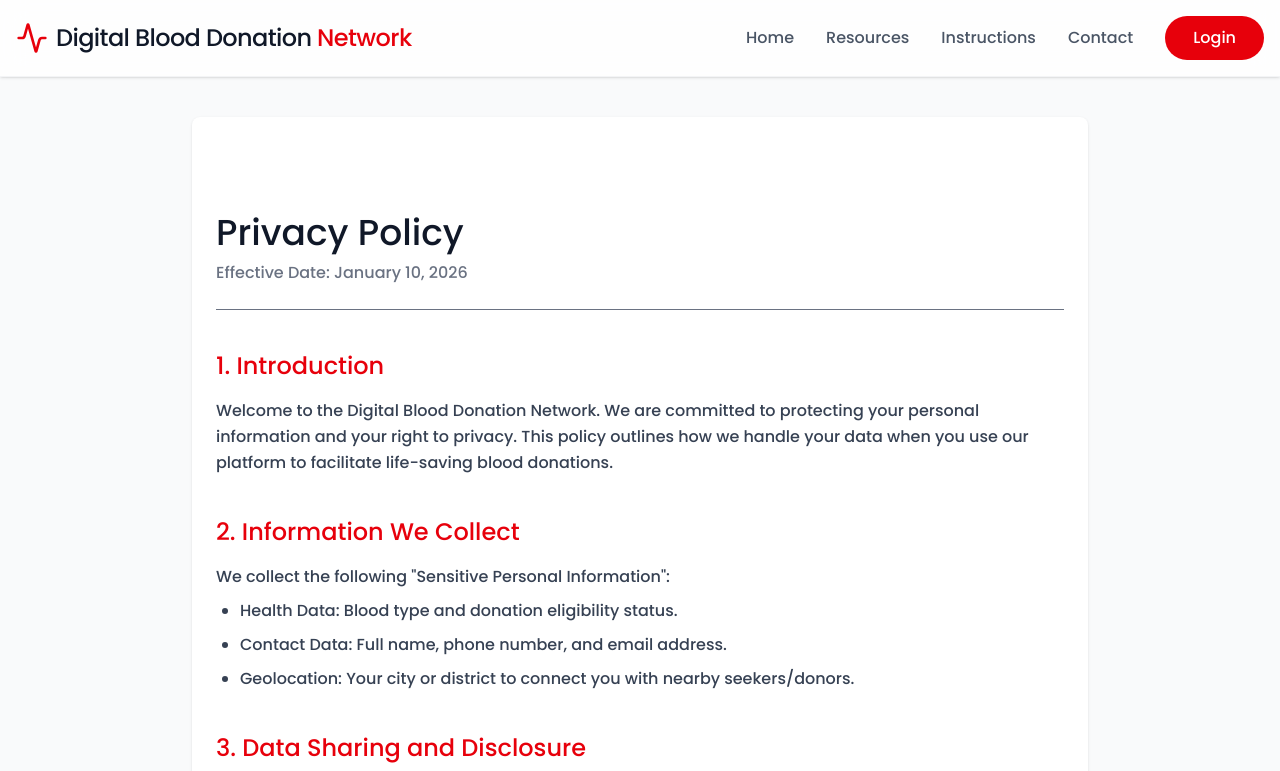
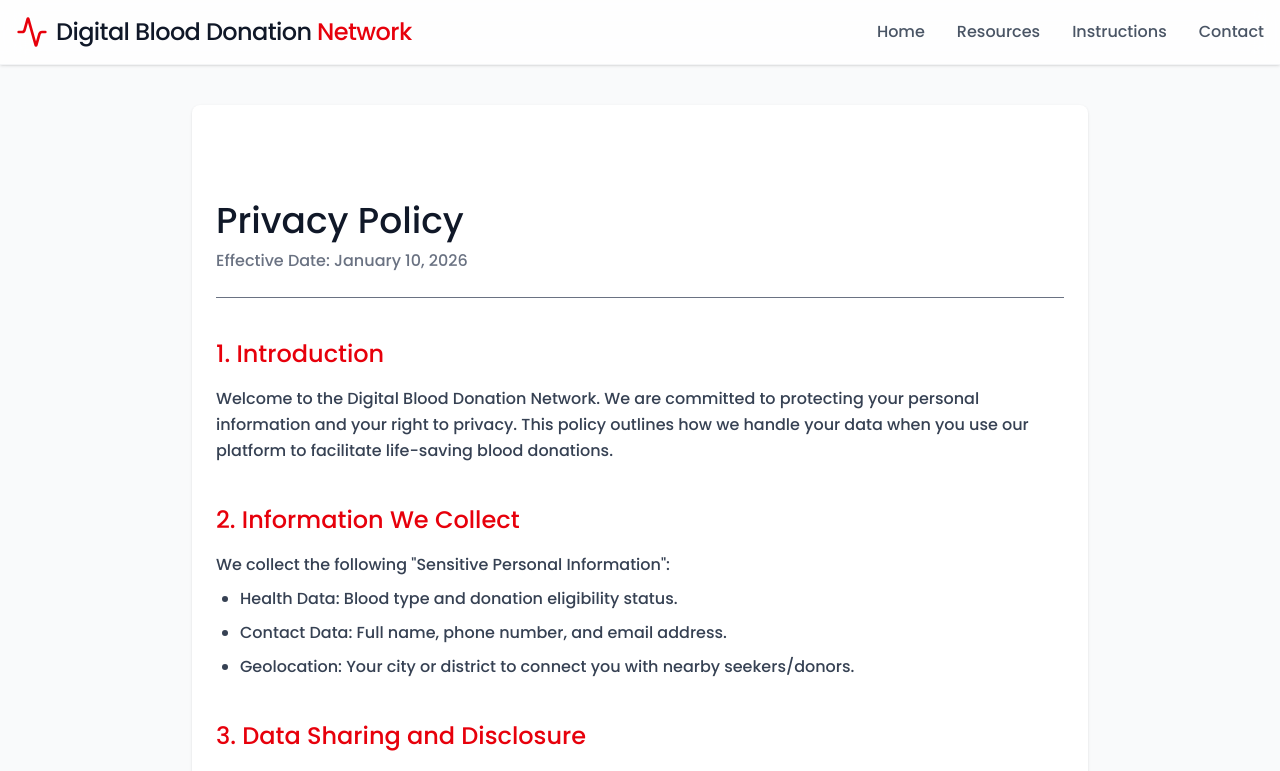
Before and after one commit to Faiza-Sajjad/-Digital-Blood-Donation-Network-, a React (Vite) app in the folder Frontend/: page /privacy in a window 1280 px wide. Shown: the top 771 px of the page. Built offline with nearby package versions, Linux system fonts and the light colour scheme.

Commit message:
Update Navbar.jsx

```diff
--- a/Frontend/src/components/Navbar.jsx
+++ b/Frontend/src/components/Navbar.jsx
@@ -44,12 +44,7 @@ export default function Navbar() {
               </a>
             ))}
 
-            <a
-              href="/#login"
-              className="relative overflow-hidden bg-red-600 text-white px-7 py-2.5 rounded-full font-medium transition-all duration-300 hover:bg-red-700 hover:shadow-[0_8px_20px_-6px_rgba(220,38,38,0.5)] active:scale-95"
-            >
-              Login
-            </a>
+
           </div>
 
           {/* Mobile Menu Button */}
@@ -81,13 +76,7 @@ export default function Navbar() {
                   {link}
                 </a>
               ))}
-              <a
-                href="/#login"
-                className="bg-red-600 text-white px-6 py-3 rounded-xl hover:bg-red-700 text-center font-bold shadow-lg shadow-red-200"
-                onClick={() => setIsMenuOpen(false)}
-              >
-                Login
-              </a>
+
             </motion.div>
           )}
         </AnimatePresence>
```
